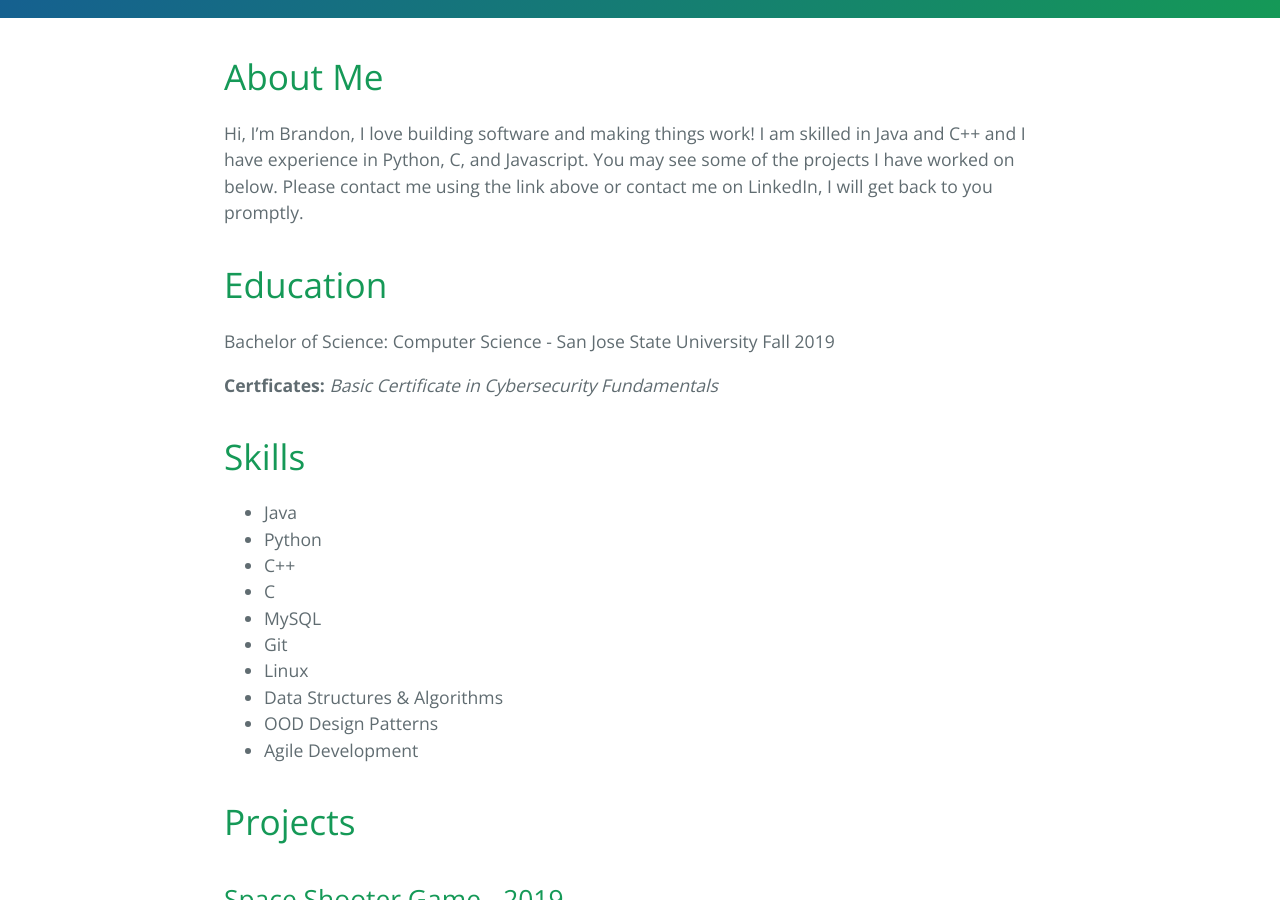
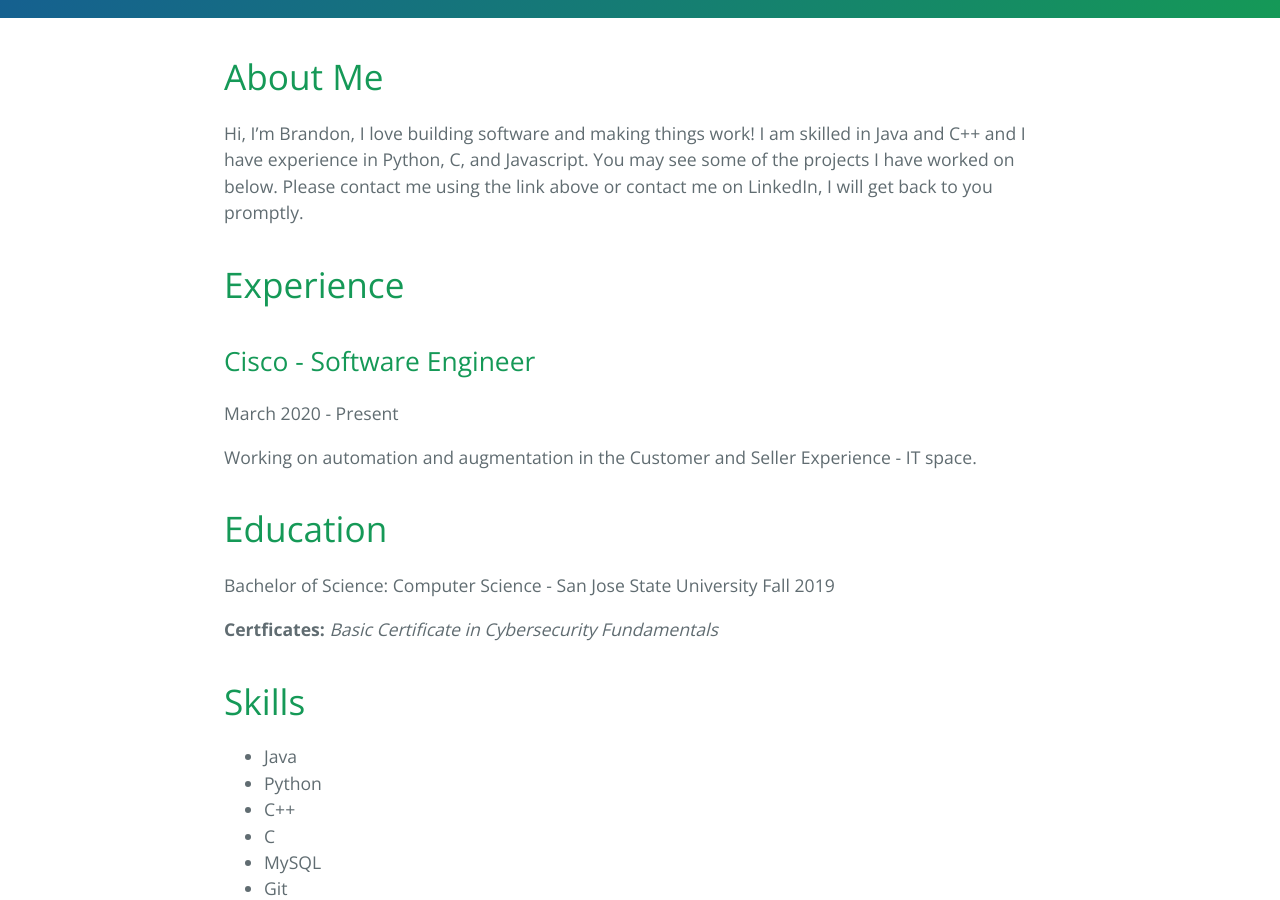
Before and after one commit to brandon-a/personal-website, a Jekyll site: the page built from index.md, in a window 1280 px wide and 900 px high, scrolled down 365 px. Built offline with Jekyll 4.4.1, drawn with Linux system fonts in a browser that asks for light colours; comment, search, counter and statistics services are not loaded; our own code applies the rules of GitHub Pages for plain Markdown files.

Commit message:
Added experience

```diff
--- a/index.md
+++ b/index.md
@@ -5,6 +5,13 @@ layout: default
 # About Me
 
 Hi, I'm Brandon, I love building software and making things work! I am skilled in Java and C++ and I have experience in Python, C, and Javascript. You may see some of the projects I have worked on below. Please contact me using the link above or contact me on LinkedIn, I will get back to you promptly.
+
+# Experience
+
+## Cisco - Software Engineer
+March 2020 - Present
+
+Working on automation and augmentation in the Customer and Seller Experience - IT space.
 
 # Education
 
```
